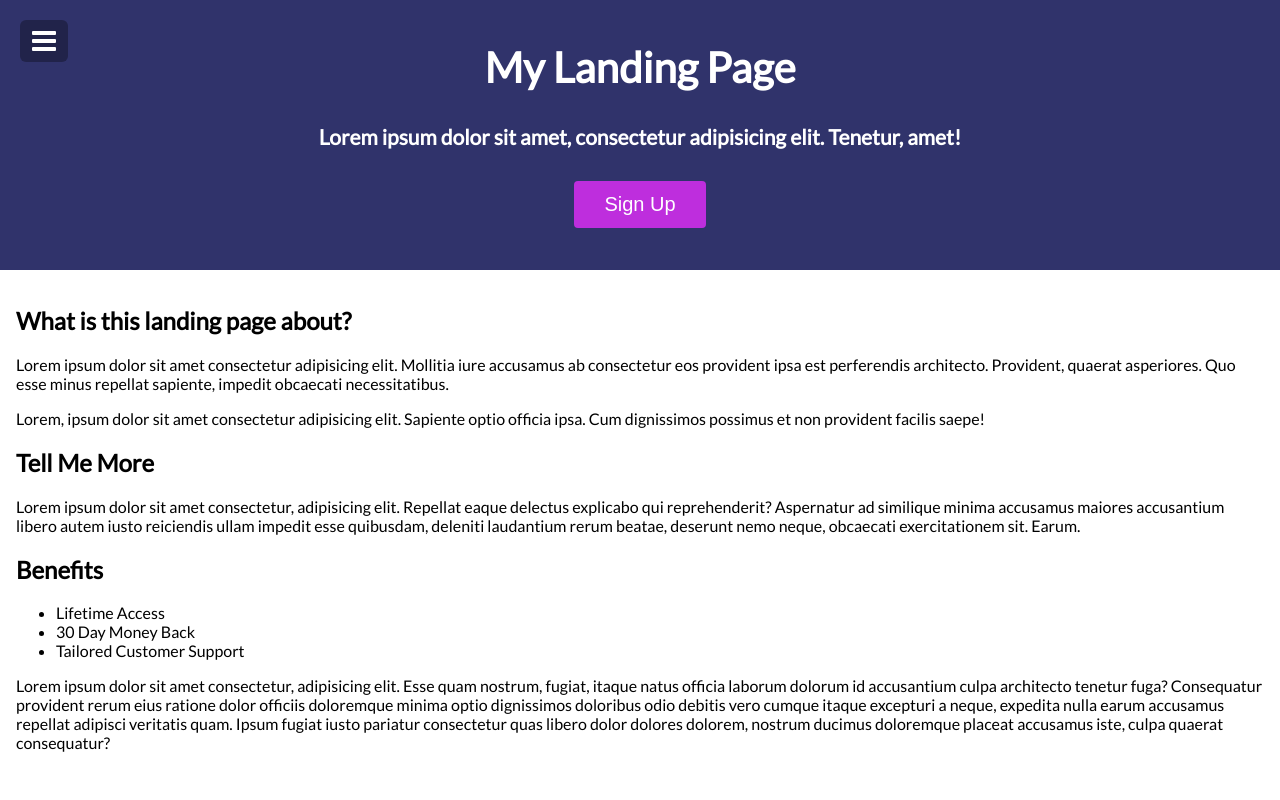
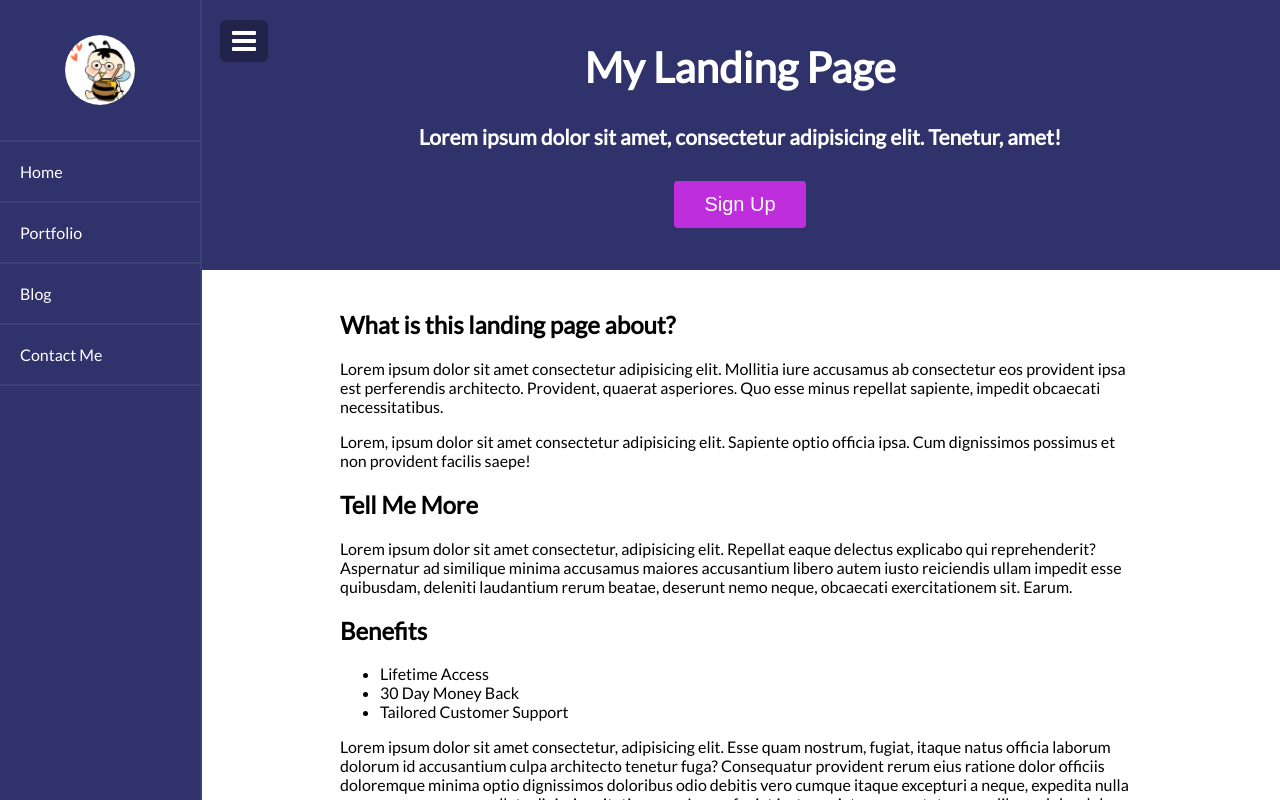
Before and after one commit to soonbee/vanillawebprojects, a plain HTML site: page modal-menu-slider/index.html in a window 1280 px wide. Both pictures are taken after a click on the button 44 px from the left and 41 px from the top of the page. Drawn offline with Linux system fonts and the light colour scheme.

Commit message:
Add sidebar

```diff
--- a/modal-menu-slider/index.html
+++ b/modal-menu-slider/index.html
@@ -6,6 +6,24 @@
   <title>My Landing Page</title>
 </head>
 <body>
+  <aside>
+    <div id="profile">
+      <img src="images/soonbee.png" alt="soonbee"/>
+    </div>
+    <nav>
+      <a href="">Home</a>
+    </nav>
+    <nav>
+      <a href="">Portfolio</a>
+    </nav>
+    <nav>
+      <a href="">Blog</a>
+    </nav>
+    <nav>
+      <a href="">Contact Me</a>
+    </nav>
+  </aside>
+  <main>
     <header>
       <button id="menu" class="base">
         <div></div>
@@ -16,8 +34,8 @@
       <h3>Lorem ipsum dolor sit amet, consectetur adipisicing elit. Tenetur, amet!</h3>
       <button id="sign-up">Sign Up</button>
     </header>
-  <aside></aside>
-  <main>
+    <div id="content">
+      <div>
       <section>
         <h2>What is this landing page about?</h2>
         <p>Lorem ipsum dolor sit amet consectetur adipisicing elit. Mollitia iure accusamus ab consectetur eos provident ipsa est perferendis architecto. Provident, quaerat asperiores. Quo esse minus repellat sapiente, impedit obcaecati necessitatibus.</p>
@@ -36,6 +54,8 @@
         </ul>
         <p>Lorem ipsum dolor sit amet consectetur, adipisicing elit. Esse quam nostrum, fugiat, itaque natus officia laborum dolorum id accusantium culpa architecto tenetur fuga? Consequatur provident rerum eius ratione dolor officiis doloremque minima optio dignissimos doloribus odio debitis vero cumque itaque excepturi a neque, expedita nulla earum accusamus repellat adipisci veritatis quam. Ipsum fugiat iusto pariatur consectetur quas libero dolor dolores dolorem, nostrum ducimus doloremque placeat accusamus iste, culpa quaerat consequatur?</p>
       </section>
+      </div>
+    </div>
   </main>
   <script src="scripts.js"></script>
 </body>
--- a/modal-menu-slider/scripts.js
+++ b/modal-menu-slider/scripts.js
@@ -1 +1,18 @@
-/* empty */
+let menu = document.getElementById("menu");
+let sidebar = document.querySelector("aside");
+let main = document.querySelector("main");
+let isOpen = false;
+
+menu.addEventListener("click", function() {
+  if (isOpen) {
+    sidebar.removeAttribute("open");
+    sidebar.style.transform = "translate(0px, 0)";
+    main.style.marginLeft = "0px";
+    isOpen = !isOpen;
+  } else {
+    sidebar.setAttribute("open", "");
+    sidebar.style.transform = "translate(200px, 0)";
+    main.style.marginLeft = "200px";
+    isOpen = !isOpen;
+  }
+});
--- a/modal-menu-slider/style.css
+++ b/modal-menu-slider/style.css
@@ -1,15 +1,79 @@
 @import url('https://fonts.googleapis.com/css2?family=Lato&display=swap');
+:root {
+    --primary-color: #30336b;
+    --secondary-color: #be2edd;
+    --sidebar-width: 200px;
+}
 html {
     font-family: Lato, sans-serif;
 }
 body {
     margin: 0;
+    display: flex;
+}
+aside {
+    width: var(--sidebar-width);
+    background-color: var(--primary-color);
+    position: absolute;
+    top: 0;
+    left: -200px;
+    height: 100%;
+    transition: transform 0.2s linear;
+    border-style: solid;
+    border-color: #ffffff10;
+    border-width: 0 2px 0 0;
+    z-index: 1;
+}
+#profile {
+    width: 100%;
+    aspect-ratio: 10/7;
+    display: flex;
+    justify-content: center;
+    align-items: center;
+    border-style: solid;
+    border-color: #ffffff10;
+    border-width: 0 0 2px 0;
+}
+#profile > img {
+    width: 70px;
+    height: 70px;
+    background-color: black;
+    border-radius: 50%;
+    border: none;
+}
+nav {
+    border-style: solid;
+    border-color: #ffffff10;
+    border-width: 0 0 2px 0;
+    padding: 20px;
+}
+nav > a {
+    color: white;
+    text-decoration: none;
+}
+nav > a:hover {
+    text-decoration: underline;
+}
+main {
+    width: 100%;
+    max-height: 100vh;
+    overflow-y: scroll;
+    transition: margin 0.2s linear;
+}
+#content {
+    display: flex;
+    justify-content: center;
+    padding: 20px;
+}
+#content > div {
+    max-width: 800px;
 }
 header {
     color: white;
-    background-color: #30336b;
+    background-color: var(--primary-color);
     text-align: center;
     padding: 42px 21px;
+    position: relative;
 }
 header h1 {
     font-size: 42px;
@@ -22,7 +86,7 @@ header h3 {
 button {
     cursor: pointer;
     color: inherit;
-    background-color: #be2edd;
+    background-color: var(--secondary-color);
     border: none;
     border-radius: 4px;
     padding: 0.6em 1.5em;
@@ -56,6 +120,3 @@ button.base {
     background-color: white;
     border-radius: 1px;
 }
-main {
-    padding: 16px;
-}
```
Also changed, not shown: modal-menu-slider/images/soonbee.png (added). Lines whose indentation alone changed are shown as unchanged.
